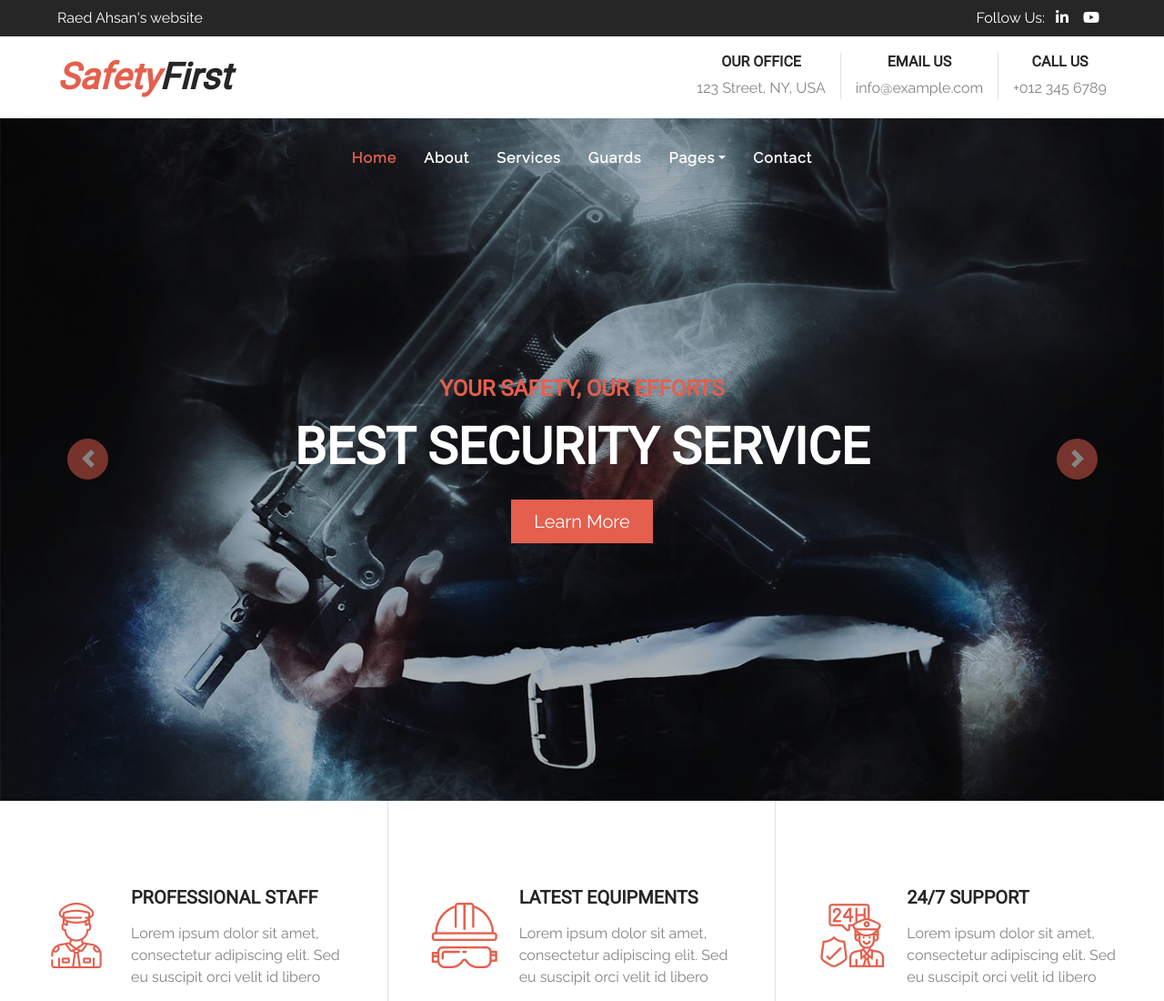
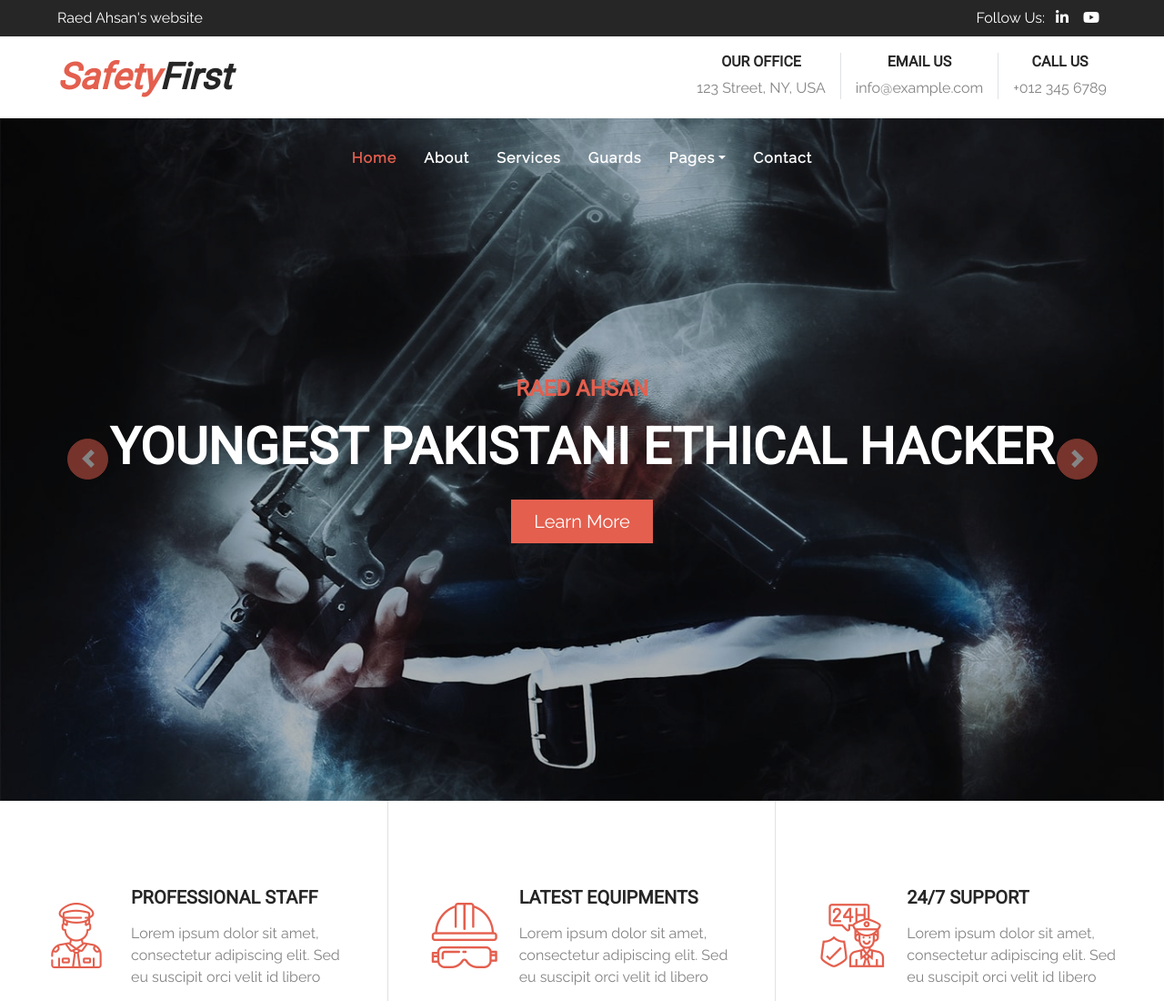
Before and after one commit to R-Security/raedahsan, a plain HTML site: page index.html in a window 1280 px wide. Shown: the top 1100 px of the page at 91% size. Drawn offline with nearby package versions, Linux system fonts and the light colour scheme.

Commit message:
Update index.html

```diff
--- a/index.html
+++ b/index.html
@@ -110,16 +110,16 @@
                 <div class="carousel-item active">
                     <img class="w-100" src="img/carousel-1.jpg" alt="Image">
                     <div class="carousel-caption d-flex flex-column align-items-center justify-content-center">
-                        <h4 class="text-primary m-0">Your Safety, Our Efforts</h4>
-                        <h4 class="display-4 m-0 mt-2 mt-md-3 text-white">Best Security Service</h4>
+                        <h4 class="text-primary m-0">Raed Ahsan</h4>
+                        <h4 class="display-4 m-0 mt-2 mt-md-3 text-white">Youngest Pakistani Ethical Hacker</h4>
                         <a href="" class="btn btn-lg btn-primary mt-3 mt-md-4 px-4">Learn More</a>
                     </div>
                 </div>
                 <div class="carousel-item">
                     <img class="w-100" src="img/carousel-2.jpg" alt="Image">
                     <div class="carousel-caption d-flex flex-column align-items-center justify-content-center">
-                        <h4 class="text-primary m-0">Your Safety, Our Efforts</h4>
-                        <h4 class="display-4 m-0 mt-2 mt-md-3 text-white">Highly Trained Guards</h4>
+                        <h4 class="text-primary m-0">Raed Ahsan</h4>
+                        <h4 class="display-4 m-0 mt-2 mt-md-3 text-white">Certified Purple Teamer</h4>
                         <a href="" class="btn btn-lg btn-primary mt-3 mt-md-4 px-4">Learn More</a>
                     </div>
                 </div>
```
